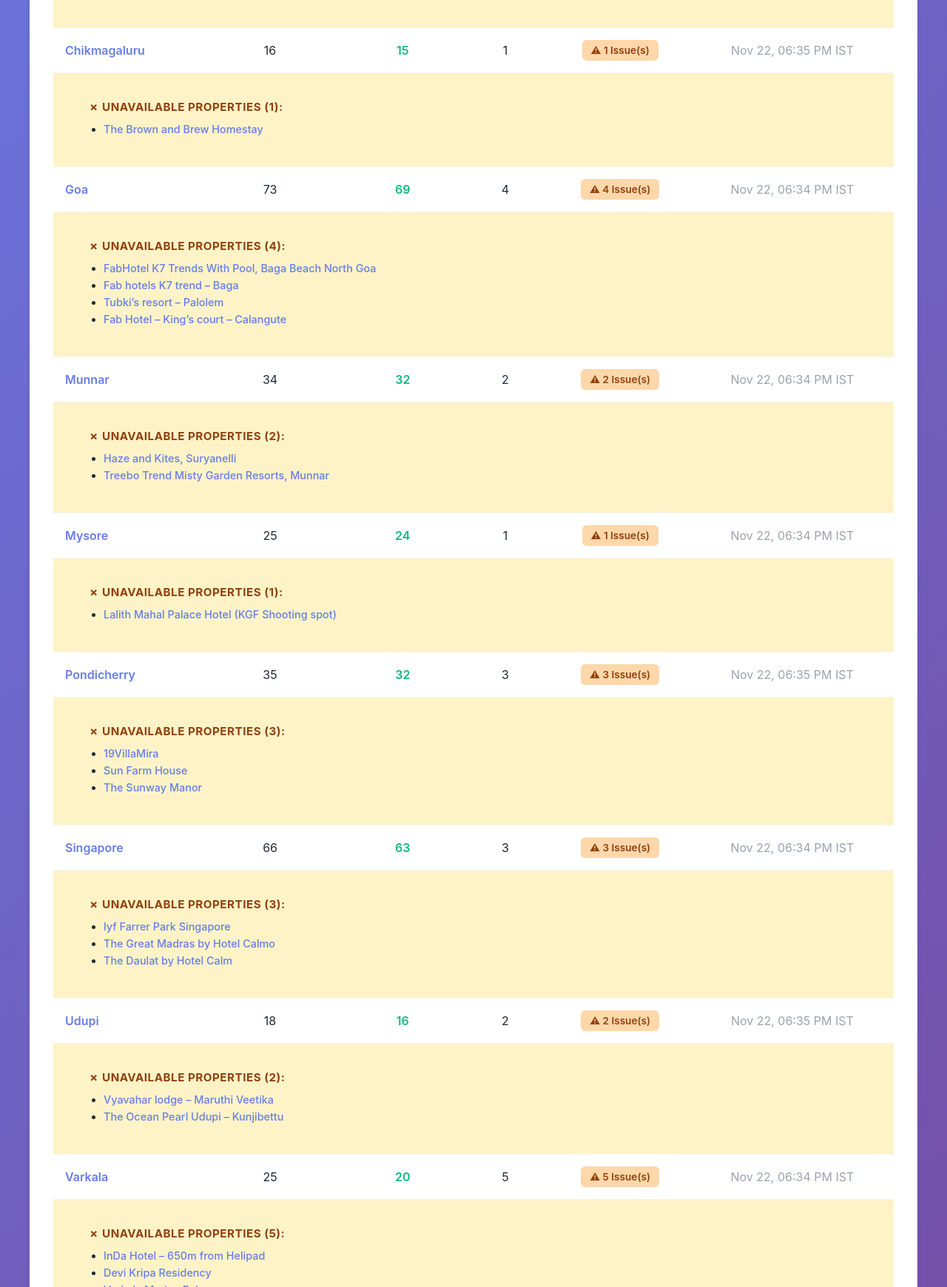
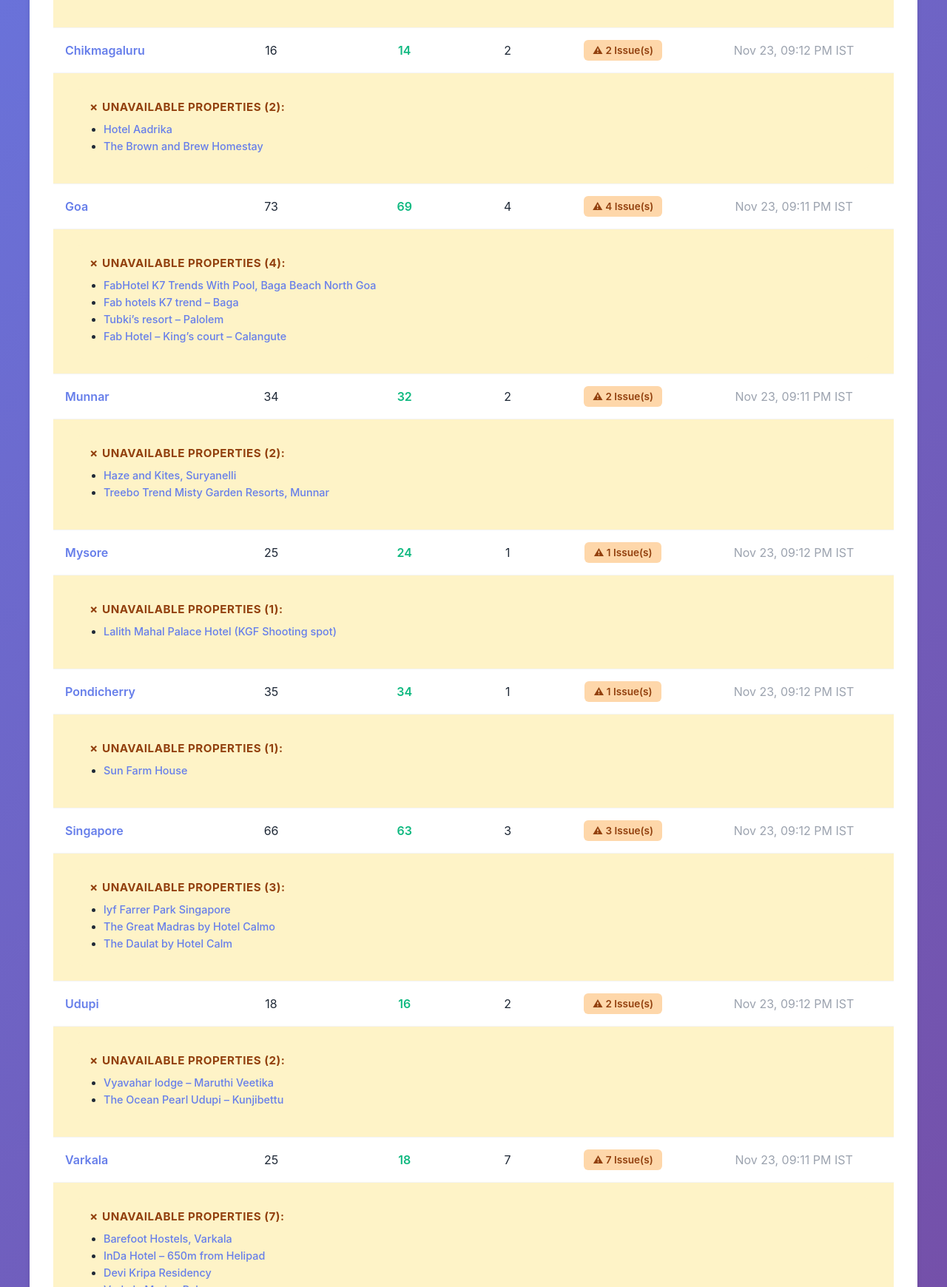
Before and after one commit to sagarsakre/blog_hotel_links_verifier, a plain HTML site: page index.html in a window 1280 px wide. Shown: the part 1060-2800 px from the top of the page at 74% size. Drawn offline with Linux system fonts and the light colour scheme.

Commit message:
Update dashboard: Scheduled run caaa3c147b6a4b9bf42084985aca43a25eec4c3c

```diff
--- a/index.html
+++ b/index.html
@@ -289,7 +289,7 @@
             <h1>🏨 Hotel Links Health Dashboard</h1>
             <p class="subtitle">Monitoring Agoda affiliate links across all travel blog posts</p>
             <div class="status-banner">✗ Critical Issues</div>
-            <p class="last-update">Last updated: November 22, 2026 at 06:35 PM IST</p>
+            <p class="last-update">Last updated: November 23, 2026 at 09:12 PM IST</p>
         </header>
 
         <div class="stats-grid">
@@ -302,11 +302,11 @@
                 <div class="stat-label">Total Hotels</div>
             </div>
             <div class="stat-card success">
-                <div class="stat-value">427</div>
+                <div class="stat-value">426</div>
                 <div class="stat-label">Available</div>
             </div>
             <div class="stat-card error">
-                <div class="stat-value">32</div>
+                <div class="stat-value">33</div>
                 <div class="stat-label">Issues</div>
             </div>
         </div>
@@ -335,7 +335,7 @@
             <td class="text-center text-success">39</td>
             <td class="text-center">1</td>
             <td class="text-center"><span class="badge badge-warning">⚠ 1 Issue(s)</span></td>
-            <td class="text-center text-muted">Nov 22, 06:35 PM IST</td>
+            <td class="text-center text-muted">Nov 23, 09:12 PM IST</td>
         </tr>
 
         <tr class="details-row">
@@ -358,7 +358,7 @@
             <td class="text-center text-success">113</td>
             <td class="text-center">8</td>
             <td class="text-center"><span class="badge badge-warning">⚠ 8 Issue(s)</span></td>
-            <td class="text-center text-muted">Nov 22, 06:33 PM IST</td>
+            <td class="text-center text-muted">Nov 23, 09:11 PM IST</td>
         </tr>
 
         <tr class="details-row">
@@ -378,18 +378,18 @@
                 <a href="https://sakrecubes.com/2023/09/chikmagaluru.html" target="_blank" class="destination-link">Chikmagaluru</a>
             </td>
             <td class="text-center">16</td>
-            <td class="text-center text-success">15</td>
-            <td class="text-center">1</td>
-            <td class="text-center"><span class="badge badge-warning">⚠ 1 Issue(s)</span></td>
-            <td class="text-center text-muted">Nov 22, 06:35 PM IST</td>
+            <td class="text-center text-success">14</td>
+            <td class="text-center">2</td>
+            <td class="text-center"><span class="badge badge-warning">⚠ 2 Issue(s)</span></td>
+            <td class="text-center text-muted">Nov 23, 09:12 PM IST</td>
         </tr>
 
         <tr class="details-row">
             <td colspan="6">
                 <div class="hotel-details">
                     <div class="hotel-section">
-                        <strong class="section-title unavailable-title">✗ Unavailable Properties (1):</strong>
-                        <ul class="hotel-list"><li><a href="https://www.agoda.com/partners/partnersearch.aspx?pcs=1&cid=1911682&hid=6863444&currency=INR" target="_blank" class="hotel-link">The Brown and Brew Homestay</a></li></ul>
+                        <strong class="section-title unavailable-title">✗ Unavailable Properties (2):</strong>
+                        <ul class="hotel-list"><li><a href="https://www.agoda.com/partners/partnersearch.aspx?pcs=1&cid=1911682&hl=en-us&hid=4915490&currency=INR" target="_blank" class="hotel-link">Hotel Aadrika</a></li><li><a href="https://www.agoda.com/partners/partnersearch.aspx?pcs=1&cid=1911682&hid=6863444&currency=INR" target="_blank" class="hotel-link">The Brown and Brew Homestay</a></li></ul>
                     </div>
                 </div>
             </td>
@@ -404,7 +404,7 @@
             <td class="text-center text-success">69</td>
             <td class="text-center">4</td>
             <td class="text-center"><span class="badge badge-warning">⚠ 4 Issue(s)</span></td>
-            <td class="text-center text-muted">Nov 22, 06:34 PM IST</td>
+            <td class="text-center text-muted">Nov 23, 09:11 PM IST</td>
         </tr>
 
         <tr class="details-row">
@@ -427,7 +427,7 @@
             <td class="text-center text-success">32</td>
             <td class="text-center">2</td>
             <td class="text-center"><span class="badge badge-warning">⚠ 2 Issue(s)</span></td>
-            <td class="text-center text-muted">Nov 22, 06:34 PM IST</td>
+            <td class="text-center text-muted">Nov 23, 09:11 PM IST</td>
         </tr>
 
         <tr class="details-row">
@@ -450,7 +450,7 @@
             <td class="text-center text-success">24</td>
             <td class="text-center">1</td>
             <td class="text-center"><span class="badge badge-warning">⚠ 1 Issue(s)</span></td>
-            <td class="text-center text-muted">Nov 22, 06:34 PM IST</td>
+            <td class="text-center text-muted">Nov 23, 09:12 PM IST</td>
         </tr>
 
         <tr class="details-row">
@@ -470,18 +470,18 @@
                 <a href="https://sakrecubes.com/2023/09/pondicherry-complete-guide.html" target="_blank" class="destination-link">Pondicherry</a>
             </td>
             <td class="text-center">35</td>
-            <td class="text-center text-success">32</td>
-            <td class="text-center">3</td>
-            <td class="text-center"><span class="badge badge-warning">⚠ 3 Issue(s)</span></td>
-            <td class="text-center text-muted">Nov 22, 06:35 PM IST</td>
+            <td class="text-center text-success">34</td>
+            <td class="text-center">1</td>
+            <td class="text-center"><span class="badge badge-warning">⚠ 1 Issue(s)</span></td>
+            <td class="text-center text-muted">Nov 23, 09:12 PM IST</td>
         </tr>
 
         <tr class="details-row">
             <td colspan="6">
                 <div class="hotel-details">
                     <div class="hotel-section">
-                        <strong class="section-title unavailable-title">✗ Unavailable Properties (3):</strong>
-                        <ul class="hotel-list"><li><a href="https://www.agoda.com/partners/partnersearch.aspx?pcs=1&cid=1911682&hid=6411637&currency=INR" target="_blank" class="hotel-link">19VillaMira</a></li><li><a href="https://www.agoda.com/partners/partnersearch.aspx?pcs=1&cid=1911682&hid=7340384&currency=INR" target="_blank" class="hotel-link">Sun Farm House</a></li><li><a href="https://www.agoda.com/partners/partnersearch.aspx?pcs=1&cid=1911682&hid=896547&currency=INR" target="_blank" class="hotel-link">The Sunway Manor</a></li></ul>
+                        <strong class="section-title unavailable-title">✗ Unavailable Properties (1):</strong>
+                        <ul class="hotel-list"><li><a href="https://www.agoda.com/partners/partnersearch.aspx?pcs=1&cid=1911682&hid=7340384&currency=INR" target="_blank" class="hotel-link">Sun Farm House</a></li></ul>
                     </div>
                 </div>
             </td>
@@ -496,7 +496,7 @@
             <td class="text-center text-success">63</td>
             <td class="text-center">3</td>
             <td class="text-center"><span class="badge badge-warning">⚠ 3 Issue(s)</span></td>
-            <td class="text-center text-muted">Nov 22, 06:34 PM IST</td>
+            <td class="text-center text-muted">Nov 23, 09:12 PM IST</td>
         </tr>
 
         <tr class="details-row">
@@ -519,7 +519,7 @@
             <td class="text-center text-success">16</td>
             <td class="text-center">2</td>
             <td class="text-center"><span class="badge badge-warning">⚠ 2 Issue(s)</span></td>
-            <td class="text-center text-muted">Nov 22, 06:35 PM IST</td>
+            <td class="text-center text-muted">Nov 23, 09:12 PM IST</td>
         </tr>
 
         <tr class="details-row">
@@ -539,18 +539,18 @@
                 <a href="https://sakrecubes.com/2024/12/varkala-complete-guide.html" target="_blank" class="destination-link">Varkala</a>
             </td>
             <td class="text-center">25</td>
-            <td class="text-center text-success">20</td>
-            <td class="text-center">5</td>
-            <td class="text-center"><span class="badge badge-warning">⚠ 5 Issue(s)</span></td>
-            <td class="text-center text-muted">Nov 22, 06:34 PM IST</td>
+            <td class="text-center text-success">18</td>
+            <td class="text-center">7</td>
+            <td class="text-center"><span class="badge badge-warning">⚠ 7 Issue(s)</span></td>
+            <td class="text-center text-muted">Nov 23, 09:11 PM IST</td>
         </tr>
 
         <tr class="details-row">
             <td colspan="6">
                 <div class="hotel-details">
                     <div class="hotel-section">
-                        <strong class="section-title unavailable-title">✗ Unavailable Properties (5):</strong>
-                        <ul class="hotel-list"><li><a href="https://www.agoda.com/partners/partnersearch.aspx?pcs=1&cid=1911682&hl=en-us&hid=815805" target="_blank" class="hotel-link">InDa Hotel – 650m from Helipad</a></li><li><a href="https://www.agoda.com/partners/partnersearch.aspx?pcs=1&cid=1911682&hid=31181241" target="_blank" class="hotel-link">Devi Kripa Residency</a></li><li><a href="https://www.agoda.com/partners/partnersearch.aspx?pcs=1&cid=1911682&hid=1476739" target="_blank" class="hotel-link">Varkala Marine Palace</a></li><li><a href="https://www.agoda.com/partners/partnersearch.aspx?pcs=1&cid=1911682&hid=64246719" target="_blank" class="hotel-link">Sky’s Surf Hostel</a></li><li><a href="https://www.agoda.com/partners/partnersearch.aspx?pcs=1&cid=1911682&hl=en-us&hid=1476739" target="_blank" class="hotel-link">Varkala Marine Palace</a></li></ul>
+                        <strong class="section-title unavailable-title">✗ Unavailable Properties (7):</strong>
+                        <ul class="hotel-list"><li><a href="https://www.agoda.com/partners/partnersearch.aspx?pcs=1&cid=1911682&hl=en-us&hid=47740890" target="_blank" class="hotel-link">Barefoot Hostels, Varkala</a></li><li><a href="https://www.agoda.com/partners/partnersearch.aspx?pcs=1&cid=1911682&hl=en-us&hid=815805" target="_blank" class="hotel-link">InDa Hotel – 650m from Helipad</a></li><li><a href="https://www.agoda.com/partners/partnersearch.aspx?pcs=1&cid=1911682&hid=31181241" target="_blank" class="hotel-link">Devi Kripa Residency</a></li><li><a href="https://www.agoda.com/partners/partnersearch.aspx?pcs=1&cid=1911682&hid=1476739" target="_blank" class="hotel-link">Varkala Marine Palace</a></li><li><a href="https://www.agoda.com/partners/partnersearch.aspx?pcs=1&cid=1911682&hid=64246719" target="_blank" class="hotel-link">Sky’s Surf Hostel</a></li><li><a href="https://www.agoda.com/partners/partnersearch.aspx?pcs=1&cid=1911682&hl=en-us&hid=1476739" target="_blank" class="hotel-link">Varkala Marine Palace</a></li><li><a href="https://www.agoda.com/partners/partnersearch.aspx?pcs=1&cid=1911682&hid=32913405" target="_blank" class="hotel-link">Leisure Valley Beach Resort</a></li></ul>
                     </div>
                 </div>
             </td>
@@ -565,7 +565,7 @@
             <td class="text-center text-success">4</td>
             <td class="text-center">2</td>
             <td class="text-center"><span class="badge badge-warning">⚠ 2 Issue(s)</span></td>
-            <td class="text-center text-muted">Nov 22, 06:35 PM IST</td>
+            <td class="text-center text-muted">Nov 23, 09:12 PM IST</td>
         </tr>
 
         <tr class="details-row">
```
